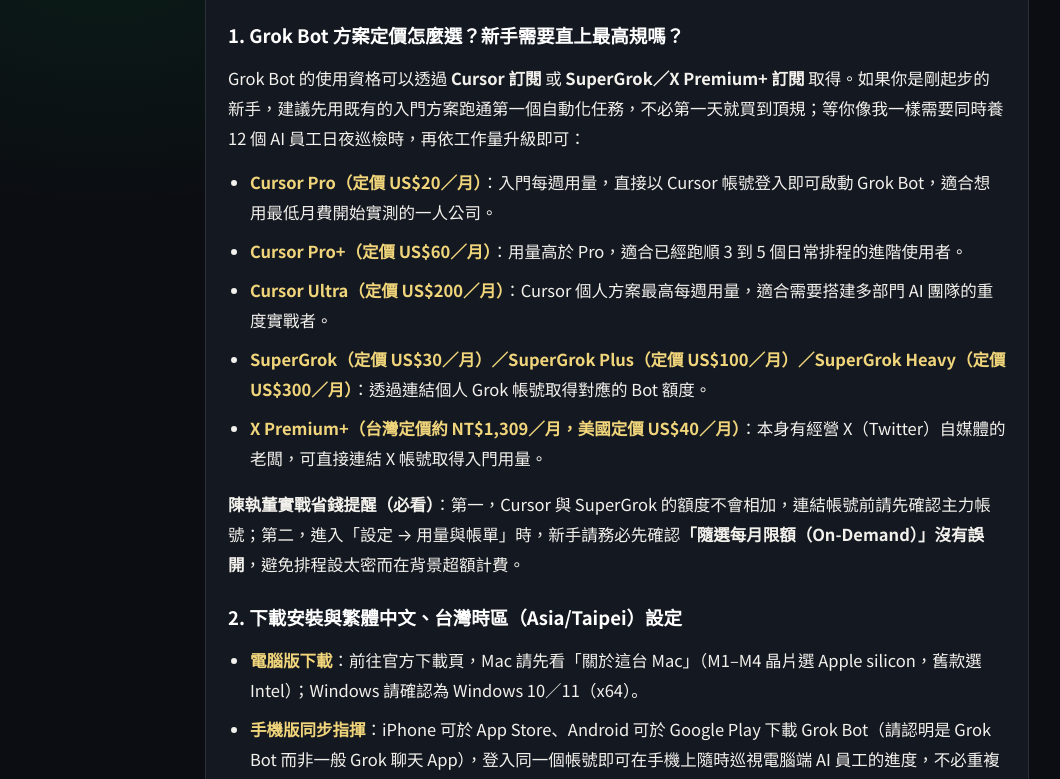
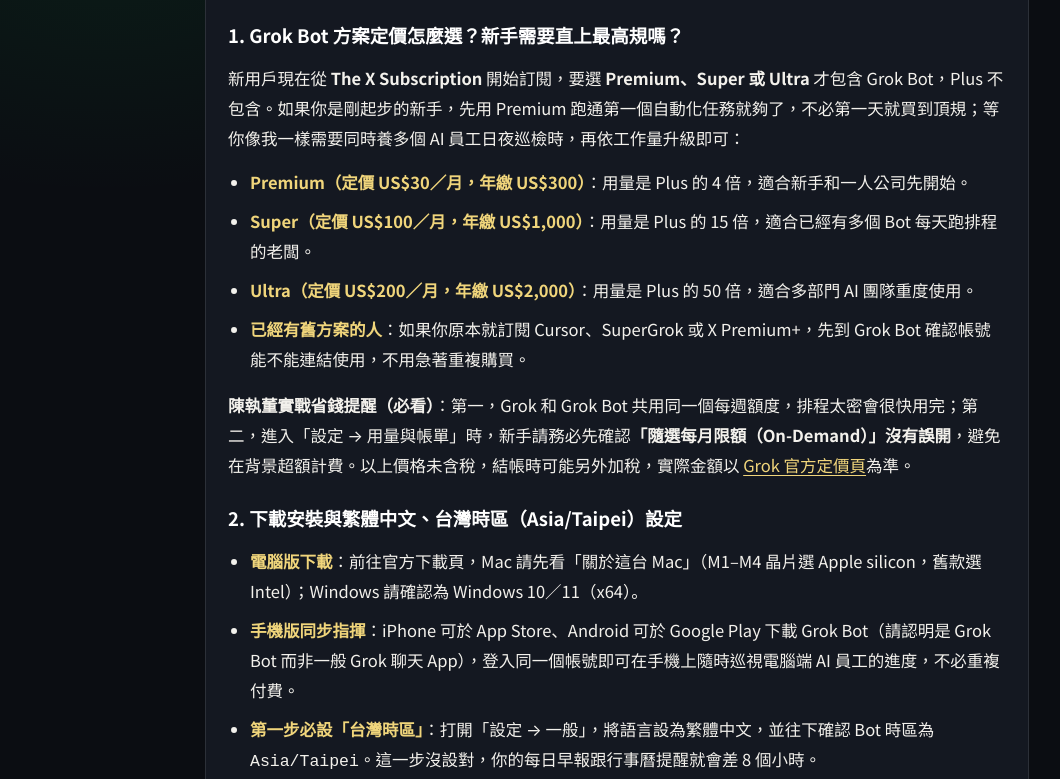
Before and after one commit to edjumptw/edjumptw.github.io, a plain HTML site: page grok-bot-guide/index.html in a window 1280 px wide. Shown: the part 1081-1860 px from the top of the page, without its empty margins (23-1083 px from the left). Drawn offline with Linux system fonts and the light colour scheme.

Commit message:
docs: update Grok Bot subscription plans
Replace outdated Cursor and SuperGrok pricing with current
The X Subscription plans in both teaching page paths.

Co-Authored-By: Claude Opus 5.5 <noreply@anthropic.com>

```diff
--- a/grok-bot-guide/index.html
+++ b/grok-bot-guide/index.html
@@ -511,7 +511,7 @@ pre, code { white-space: pre-wrap; word-break: break-word; }
     </p>
     <div class="author-bar">
       <div>撰文：<strong>陳執董（Jump）</strong>｜台灣行銷人協會理事長・建橋雲智創辦人</div>
-      <div>更新日期：2026 年 10 月 26 日（Asia/Taipei）</div>
+      <div>更新日期：2026 年 11 月 23 日（Asia/Taipei）</div>
     </div>
   </section>
 
@@ -537,17 +537,16 @@ pre, code { white-space: pre-wrap; word-break: break-word; }
 
     <h3>1. Grok Bot 方案定價怎麼選？新手需要直上最高規嗎？</h3>
     <p>
-      Grok Bot 的使用資格可以透過 <strong>Cursor 訂閱</strong> 或 <strong>SuperGrok／X Premium+ 訂閱</strong> 取得。如果你是剛起步的新手，建議先用既有的入門方案跑通第一個自動化任務，不必第一天就買到頂規；等你像我一樣需要同時養 12 個 AI 員工日夜巡檢時，再依工作量升級即可：
+      新用戶現在從 <strong>The X Subscription</strong> 開始訂閱，要選 <strong>Premium、Super 或 Ultra</strong> 才包含 Grok Bot，Plus 不包含。如果你是剛起步的新手，先用 Premium 跑通第一個自動化任務就夠了，不必第一天就買到頂規；等你像我一樣需要同時養多個 AI 員工日夜巡檢時，再依工作量升級即可：
     </p>
     <ul>
-      <li><strong>Cursor Pro（定價 US$20／月）</strong>：入門每週用量，直接以 Cursor 帳號登入即可啟動 Grok Bot，適合想用最低月費開始實測的一人公司。</li>
-      <li><strong>Cursor Pro+（定價 US$60／月）</strong>：用量高於 Pro，適合已經跑順 3 到 5 個日常排程的進階使用者。</li>
-      <li><strong>Cursor Ultra（定價 US$200／月）</strong>：Cursor 個人方案最高每週用量，適合需要搭建多部門 AI 團隊的重度實戰者。</li>
-      <li><strong>SuperGrok（定價 US$30／月）／SuperGrok Plus（定價 US$100／月）／SuperGrok Heavy（定價 US$300／月）</strong>：透過連結個人 Grok 帳號取得對應的 Bot 額度。</li>
-      <li><strong>X Premium+（台灣定價約 NT$1,309／月，美國定價 US$40／月）</strong>：本身有經營 X（Twitter）自媒體的老闆，可直接連結 X 帳號取得入門用量。</li>
+      <li><strong>Premium（定價 US$30／月，年繳 US$300）</strong>：用量是 Plus 的 4 倍，適合新手和一人公司先開始。</li>
+      <li><strong>Super（定價 US$100／月，年繳 US$1,000）</strong>：用量是 Plus 的 15 倍，適合已經有多個 Bot 每天跑排程的老闆。</li>
+      <li><strong>Ultra（定價 US$200／月，年繳 US$2,000）</strong>：用量是 Plus 的 50 倍，適合多部門 AI 團隊重度使用。</li>
+      <li><strong>已經有舊方案的人</strong>：如果你原本就訂閱 Cursor、SuperGrok 或 X Premium+，先到 Grok Bot 確認帳號能不能連結使用，不用急著重複購買。</li>
     </ul>
     <p>
-      <strong>陳執董實戰省錢提醒（必看）</strong>：第一，Cursor 與 SuperGrok 的額度不會相加，連結帳號前請先確認主力帳號；第二，進入「設定 → 用量與帳單」時，新手請務必先確認<strong>「隨選每月限額（On-Demand）」沒有誤開</strong>，避免排程設太密而在背景超額計費。
+      <strong>陳執董實戰省錢提醒（必看）</strong>：第一，Grok 和 Grok Bot 共用同一個每週額度，排程太密會很快用完；第二，進入「設定 → 用量與帳單」時，新手請務必先確認<strong>「隨選每月限額（On-Demand）」沒有誤開</strong>，避免在背景超額計費。以上價格未含稅，結帳時可能另外加稅，實際金額以 <a href="https://docs.x.ai/x-subscription/pricing" target="_blank" rel="noopener">Grok 官方定價頁</a>為準。
     </p>
 
     <h3>2. 下載安裝與繁體中文、台灣時區（Asia/Taipei）設定</h3>
```
Also changed, not shown: index.html (+7 -8 lines), jump-ai/grok-bot-guide/index.html (+7 -8 lines), jump-ai/index.html (+7 -8 lines).
